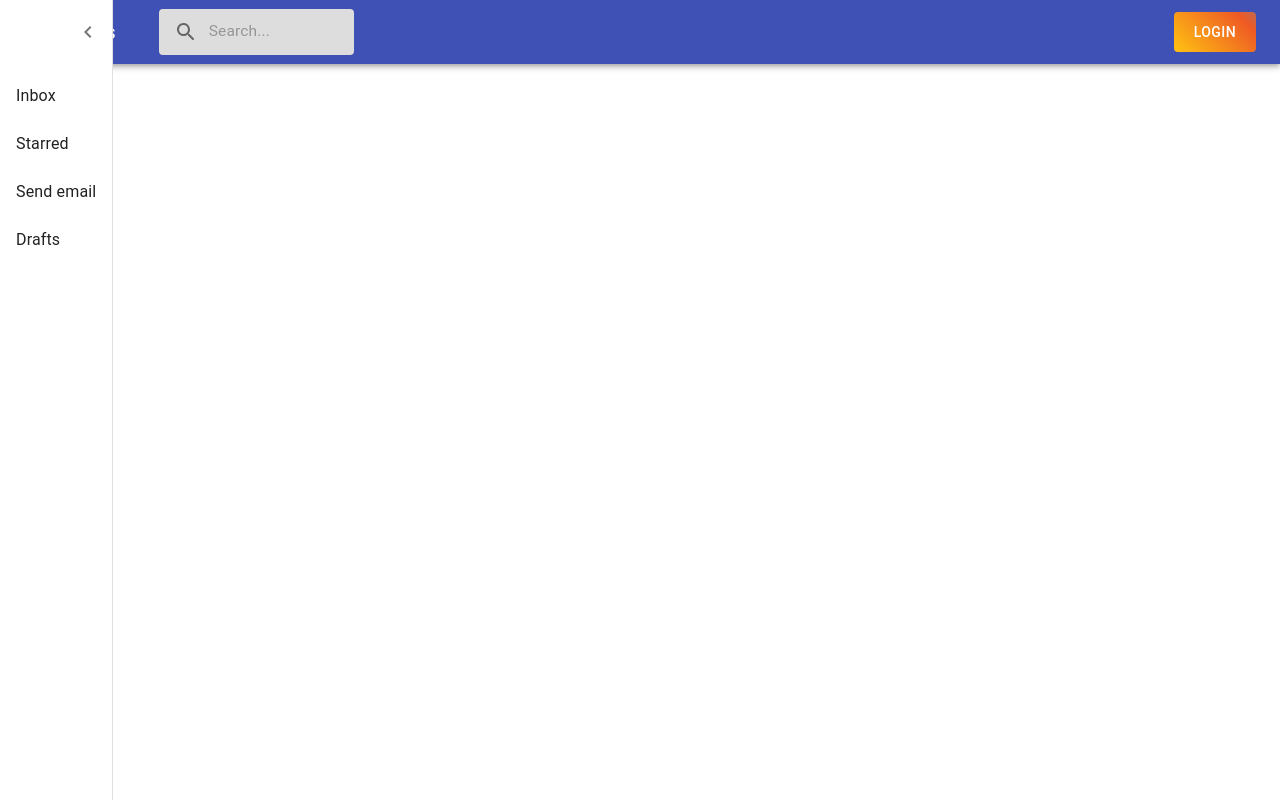
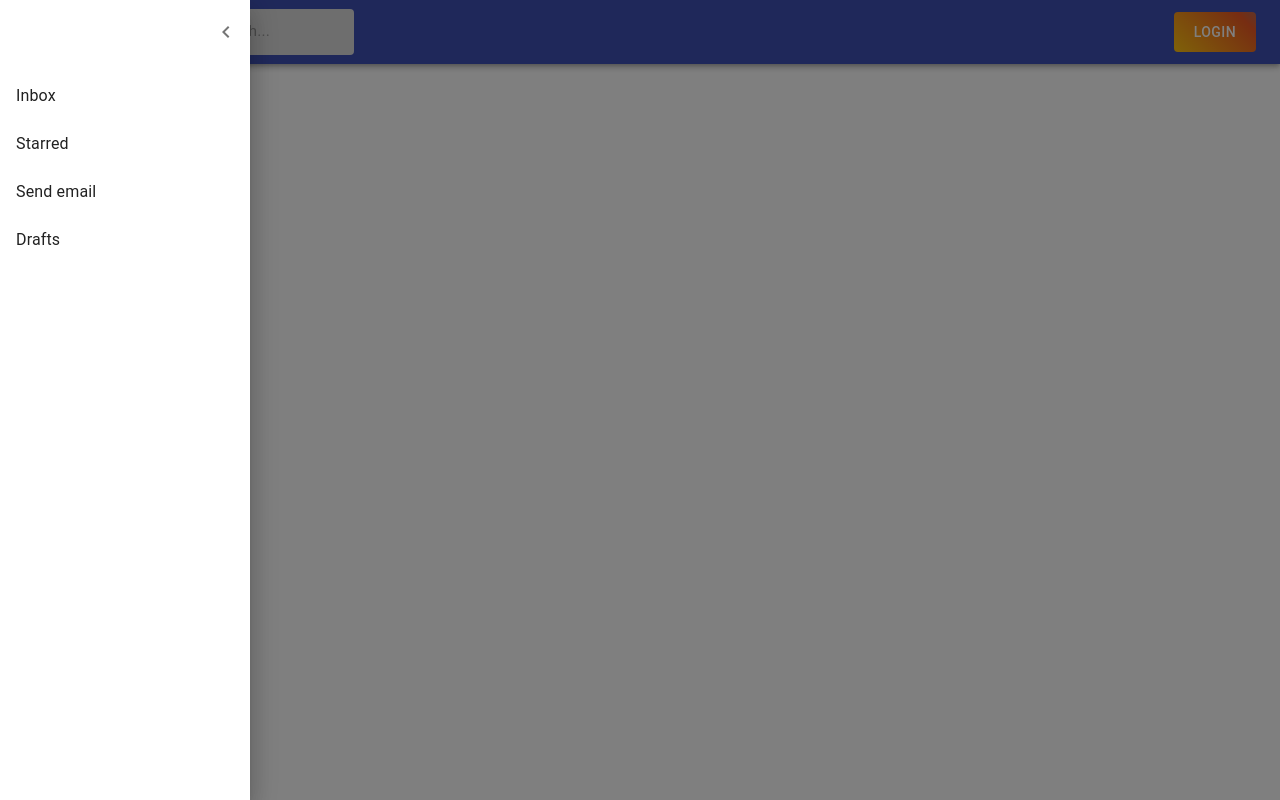
Before and after one commit to sadeghhosseiny/material-ui-app, a React (Create React App) app in the folder material-ui-app/: page / in a window 1280 px wide. Both pictures are taken after a click on the button 36 px from the left and 32 px from the top of the page. Built offline with nearby package versions, Linux system fonts and the light colour scheme.

Commit message:
fix sidebar

```diff
--- a/material-ui-app/src/Components/Navbar.js
+++ b/material-ui-app/src/Components/Navbar.js
@@ -19,11 +19,11 @@ import ChevronLeftIcon from '@material-ui/icons/ChevronLeft';
 const useStyle = makeStyles((theme) => ({
   superRoot: {
     width: "280px",
-    transition: "300ms"
+    transition: "0.4s ease-in-out"
   },
   FocusedSuperRoot: {
     width: "480px",
-    transition: "300ms"
+    transition: "0.4s ease-in-out"
   },
   root: {
     position: "relative",
@@ -41,7 +41,7 @@ const useStyle = makeStyles((theme) => ({
     color: "#333",
     borderRadius: "4px",
     margin: "8px",
-    transition: "200ms"
+    transition: "0.4s ease-in-out"
   },
   btnContainer: {
     position: "absolute",
@@ -89,16 +89,9 @@ const useStyle = makeStyles((theme) => ({
     backgroundImage: "linear-gradient(45deg, #FFC312, #EE5A24, #00A8FF)",
   },
 
-  drawer:{
+  list:{
     // background:"red",
-    width:"35%",
-    marginRight:"100px",
-    marginLeft:"200px",
-    transition: theme.transitions.create('margin', {
-      easing: theme.transitions.easing.sharp,
-      duration: theme.transitions.duration.leavingScreen,
-    }),
-
+    width:"250px",
   },
 
   drawerHeader: {
@@ -106,6 +99,7 @@ const useStyle = makeStyles((theme) => ({
     alignItems: 'center',
     // padding: theme.spacing(0, 1),
     // necessary for content to be below app bar
+    transition:"0.4s ease-in-out",
     ...theme.mixins.toolbar,
     justifyContent: 'flex-end',
     transition: theme.transitions.create('margin', {
@@ -119,10 +113,11 @@ const useStyle = makeStyles((theme) => ({
 function Navbar() {
   const classes = useStyle();
   const [isFocused, setIsFocused] = useState(false);
-  const [open, setOpen] = useState(false);
+  const [pen, setOpen] = useState({left: false});
 
-  const handleDrawer = () => {
-    setOpen(!open);
+  const handleDrawer = (side, open) => (event) => {
+    setOpen({...pen, [side]:open})
+    console.log("shit", pen)
   }
 
   return (
@@ -133,7 +128,7 @@ function Navbar() {
             className={classes.menuButton}
             edge="start"
             color="inherit"
-            onClick={() => handleDrawer()}
+            onClick={handleDrawer("left",true)}
 
           >
             <MenuIcon />
@@ -162,16 +157,18 @@ function Navbar() {
           </Button>
         </Toolbar>
       </AppBar>
-      { open &&
-      <Drawer variant="permanent" className={classes.drawer}>
+
+
+      { pen &&
+      <Drawer open={pen.left} >
         <div className={classes.drawerHeader}>
 
-        <IconButton onClick={() => setOpen()}>
+        <IconButton onClick={handleDrawer("left", false)}>
         <ChevronLeftIcon />
 
           </IconButton>
         </div>
-      <List>
+      <List className={classes.list}>
           {['Inbox', 'Starred', 'Send email', 'Drafts'].map((text, index) => (
             <ListItem button key={text}>
               {/* <ListItemIcon>{index % 2 === 0 ? <InboxIcon /> : <MailIcon />}</ListItemIcon> */}
@@ -181,7 +178,8 @@ function Navbar() {
 
         </List>
       </Drawer>}
-    </div>
+          </div>
+
   );
 }
 
```
